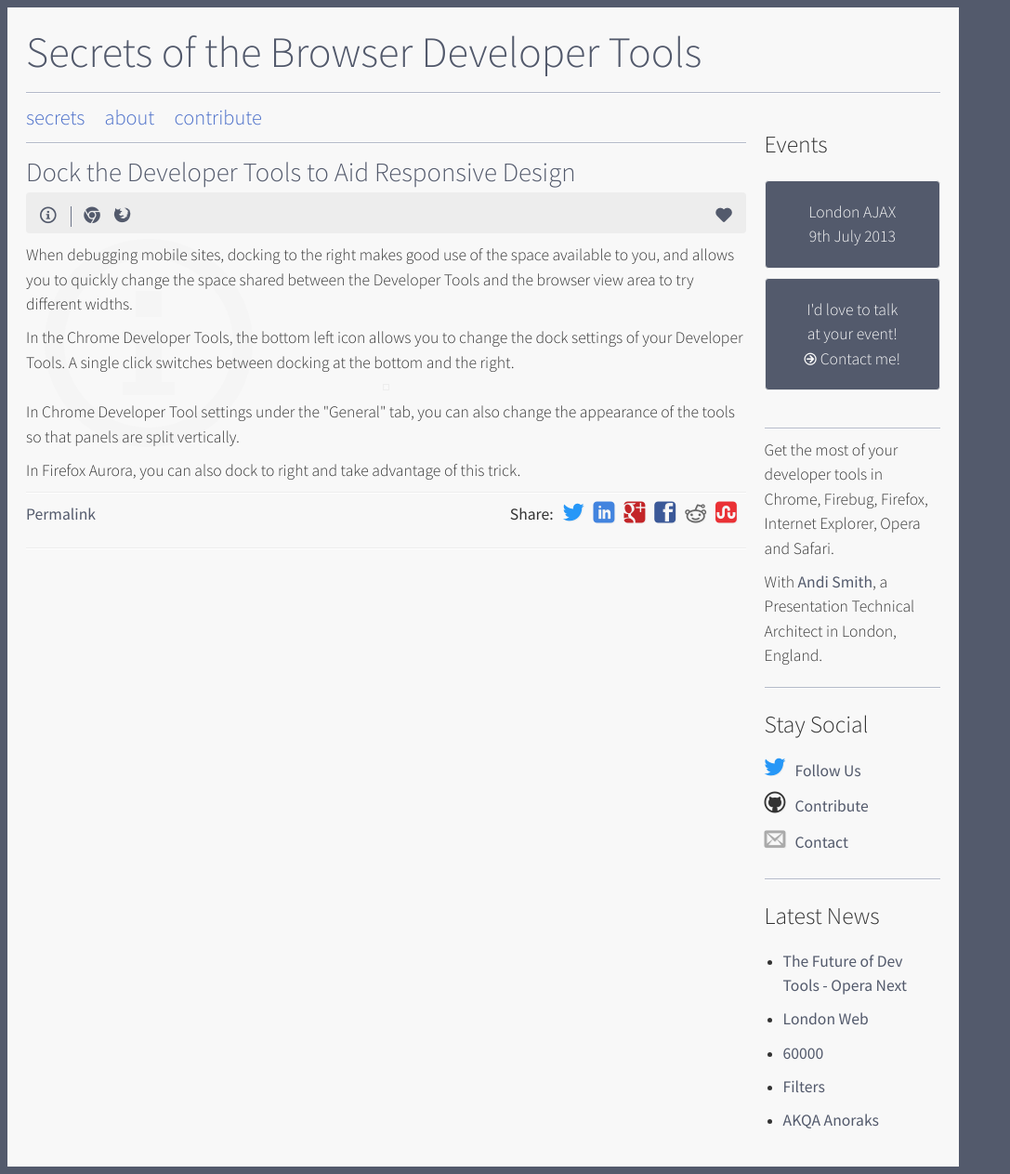
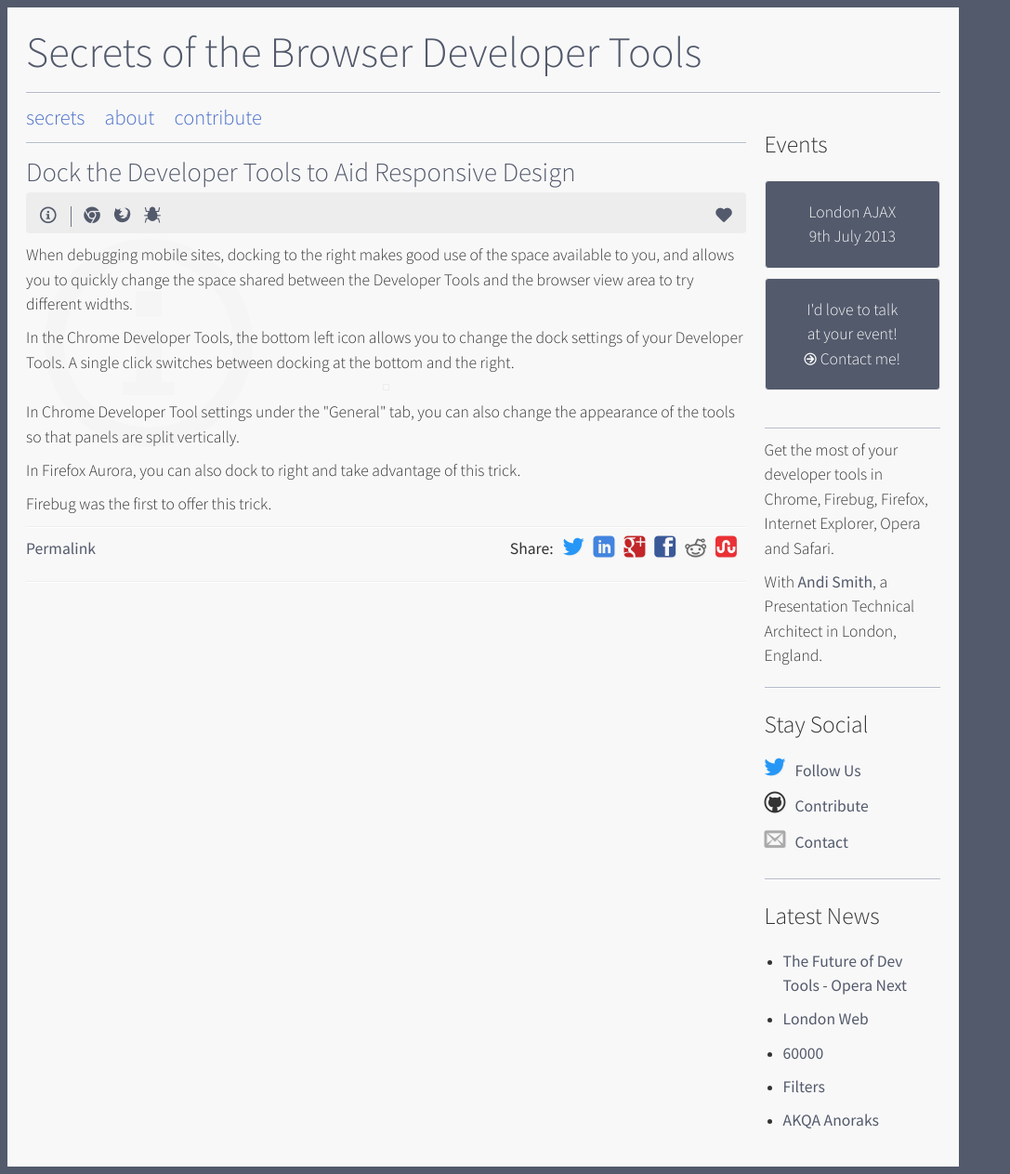
Before and after one commit to andismith/dev-tool-secrets, a Jekyll site: the page built from secret/general-dock-the-developer-tools-to-aid-responsive-design.md, in a window 1280 px wide. Shown: the whole page at 93% size, without its empty margins (0-1087 px from the left). Built offline with Jekyll 4.4.1, drawn with Linux system fonts in a browser that asks for light colours; nearby versions of some CDN libraries; library files that are not in the unit come from our copies; Markdown is read by kramdown in place of the engine named in the settings.

Commit message:
Update general-dock-the-developer-tools-to-aid-responsive-design.md

```diff
--- a/secret/general-dock-the-developer-tools-to-aid-responsive-design.md
+++ b/secret/general-dock-the-developer-tools-to-aid-responsive-design.md
@@ -11,6 +11,7 @@
 browsers:
 - chrome
 - firefox
+- firebug
 categories:
 - general
 parent: general
@@ -27,3 +28,5 @@
 <p class="chrome">In Chrome Developer Tool settings under the "General" tab, you can also change the appearance of the tools so that panels are split vertically.</p>
 
 <p class="firefox">In Firefox Aurora, you can also dock to right and take advantage of this trick.</p>
+
+<p class="firebug">Firebug was the first to offer this trick.</p>
```
